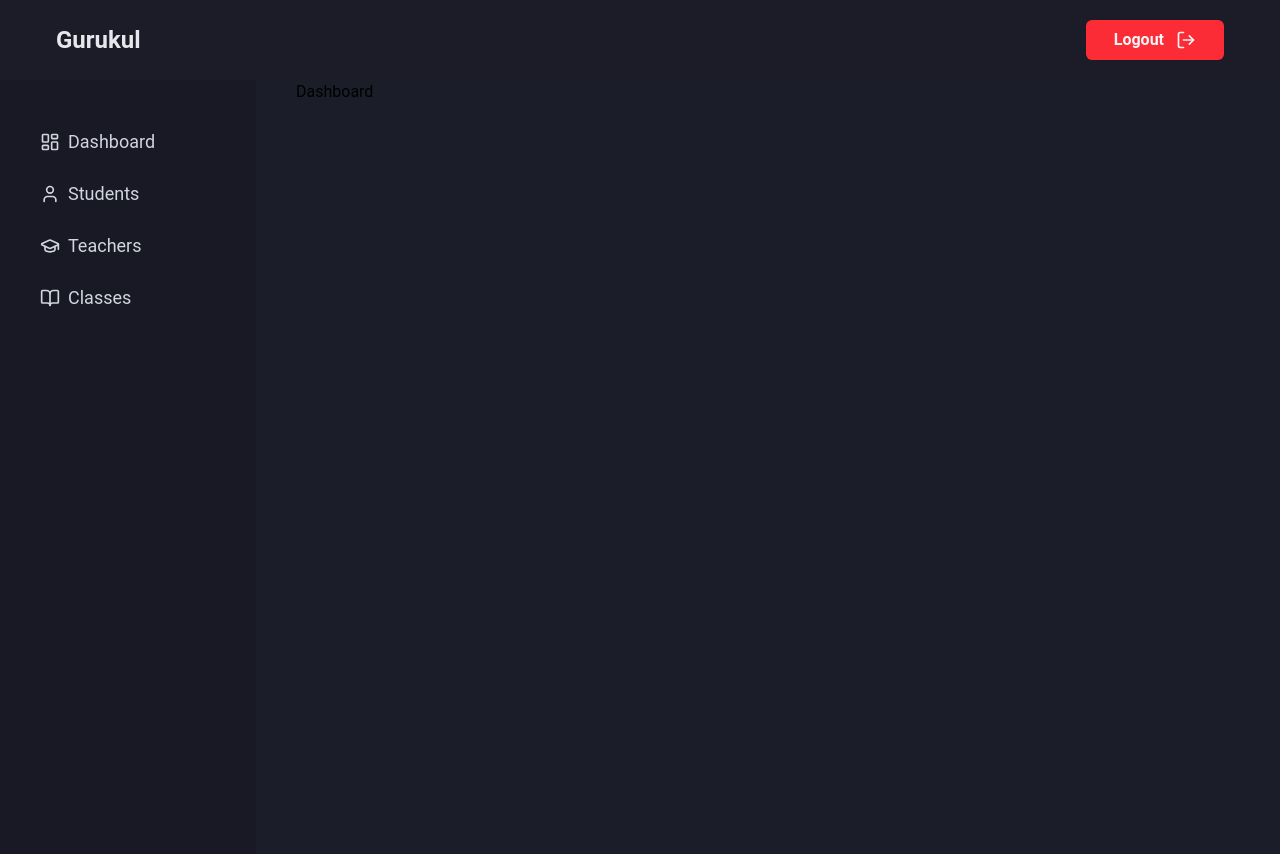
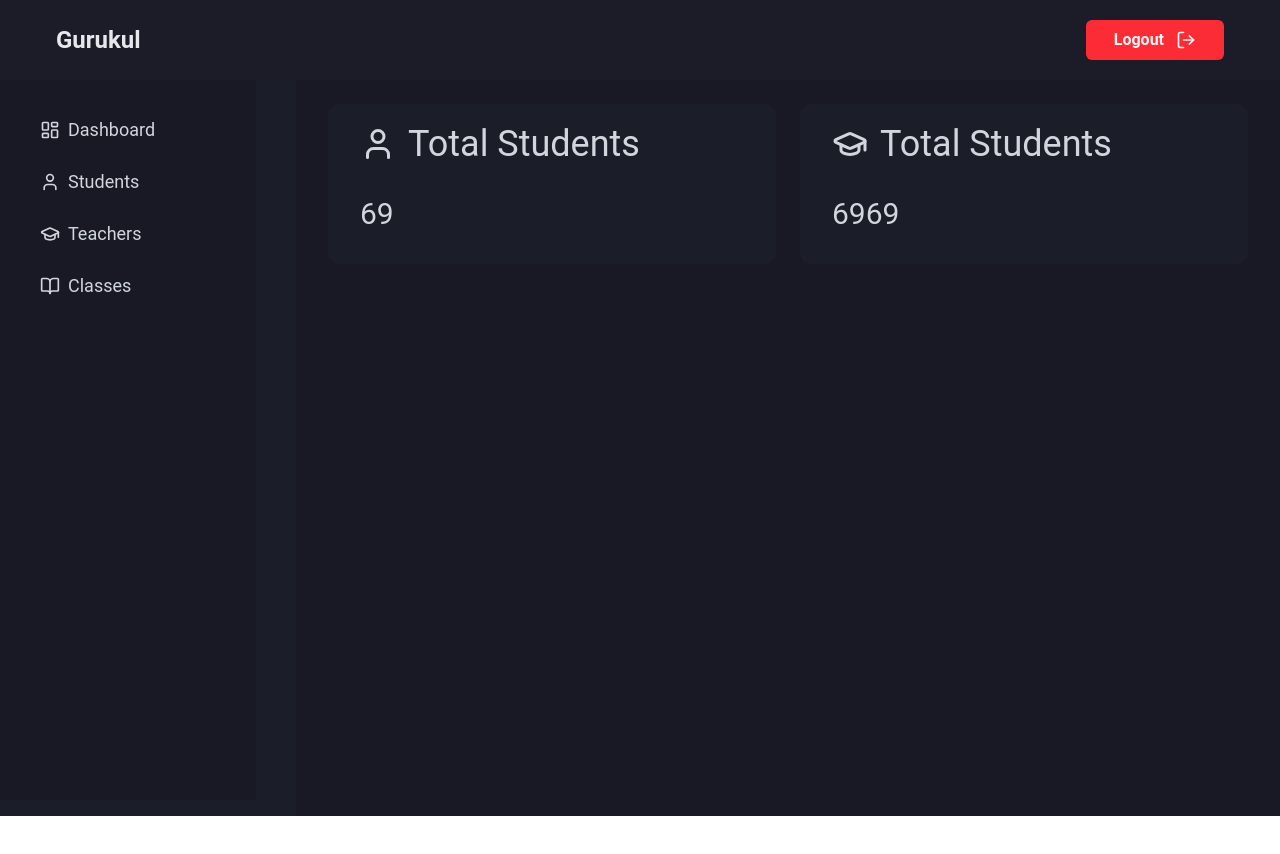
Before and after one commit to Manjeet-Yadav-777/Padhai, a React (Vite) app in the folder Frontend/: page /principal/dashboard in a window 1280 px wide. Shown: the top 854 px of the page. After the commit the page ends 816 px from the top, so only its background shows below. Built offline with nearby package versions, Linux system fonts and the light colour scheme.

Commit message:
Dashboard created and routing setup

```diff
--- /dev/null
+++ b/Frontend/src/components/principal/Cards.jsx
@@ -0,0 +1,26 @@
+import { GraduationCap, User } from "lucide-react";
+import React from "react";
+
+const Cards = () => {
+  return (
+    <div className="min-h-[90vh] w-full bg-[#181924] text-gray-300 overflow-y-auto">
+      <div className="grid grid-cols-1 sm:grid-cols-2 gap-6">
+        <div className="h-40 bg-[#1B1D28] rounded-xl px-8 py-5 flex flex-col gap-8">
+          <h1 className="text-4xl flex items-center gap-3">
+            {" "}
+            <User size={36} /> Total Students
+          </h1>
+          <span className="text-3xl">69</span>
+        </div>
+        <div className="h-40 bg-[#1B1D28] rounded-xl px-8 py-5 flex flex-col gap-8">
+          <h1 className="text-4xl flex items-center gap-3">
+            <GraduationCap size={36} /> Total Students
+          </h1>
+          <span className="text-3xl">6969</span>
+        </div>{" "}
+      </div>
+    </div>
+  );
+};
+
+export default Cards;
--- a/Frontend/src/components/principal/PrincipalSidebar.jsx
+++ b/Frontend/src/components/principal/PrincipalSidebar.jsx
@@ -23,7 +23,7 @@ const PrincipalSidebar = () => {
   ];
 
   return (
-    <div className="bg-[#181924] min-h-[100vh] min-w-64 text-gray-300 flex flex-col px-10 py-10 gap-2">
+    <div className="bg-[#181924] min-h-[90vh] min-w-64 text-gray-300 flex flex-col px-10 py-7 gap-2">
       {menuItems.map((item) => {
         return (
           <Link to={item.link} className="py-2 text-lg flex items-center gap-2">
--- a/Frontend/src/index.css
+++ b/Frontend/src/index.css
@@ -3,6 +3,16 @@
 *{
     font-family: "Roboto", sans-serif;
 }
+
+.scrollbar-hide::-webkit-scrollbar {
+  display: none;
+}
+
+.scrollbar-hide {
+  -ms-overflow-style: none; /* IE & Edge */
+  scrollbar-width: none; /* Firefox */
+}
+
 
 .pb{
     color : "#161721"
--- a/Frontend/src/layouts/principal/PrincipalLayout.jsx
+++ b/Frontend/src/layouts/principal/PrincipalLayout.jsx
@@ -5,12 +5,21 @@ import PrincipalSidebar from "../../components/principal/PrincipalSidebar";
 
 const PrincipalLayout = () => {
   return (
-    <div className="min-h-[100vh] max-w-[100vw] bg-[#1B1D28]">
+    <div className="min-h-[100vh] max-w-[100vw] bg-[#1B1D28] flex flex-col">
+      {/* Navbar */}
       <PrincipalNavbar />
 
-      <div className="flex gap-10">
-        <PrincipalSidebar />
-        <Outlet />
+      {/* Main content area */}
+      <div className="flex flex-1 gap-10">
+        {/* Sidebar */}
+        <div className="h-[calc(100vh-64px)] overflow-auto scrollbar-hide">
+          <PrincipalSidebar />
+        </div>
+
+        {/* Dashboard / Outlet */}
+        <div className="flex-1 h-[calc(100vh-64px)] overflow-auto scrollbar-hide">
+          <Outlet />
+        </div>
       </div>
     </div>
   );
--- a/Frontend/src/pages/principal/PrincipalDashbboard.jsx
+++ b/Frontend/src/pages/principal/PrincipalDashbboard.jsx
@@ -1,7 +1,13 @@
 import React from "react";
+import Cards from "../../components/principal/Cards";
 
-const PrincipalDashbboard = () => {
-  return <div>Dashboard</div>;
+const PrincipalDashboard = () => {
+  return (
+    <div className="min-h-[90vh] w-full bg-[#181924] px-8 py-6 text-gray-300 overflow-y-auto">
+      {/* <h1 className="text-2xl mb-5 mx-2">Principal Dashboard</h1> */}
+      <Cards />
+    </div>
+  );
 };
 
-export default PrincipalDashbboard;
+export default PrincipalDashboard;
--- /dev/null
+++ b/Frontend/src/pages/principal/PrincipalStudents.jsx
@@ -0,0 +1,11 @@
+import React from "react";
+
+const PrincipalStudents = () => {
+  return (
+    <div className="min-h-[90vh] w-full bg-[#181924] px-8 py-6 text-gray-300 overflow-y-auto">
+      Students
+    </div>
+  );
+};
+
+export default PrincipalStudents;
--- /dev/null
+++ b/Frontend/src/pages/principal/PrincipalTeachers.jsx
@@ -0,0 +1,11 @@
+import React from "react";
+
+const PrincipalTeachers = () => {
+  return (
+    <div className="min-h-[90vh] w-full bg-[#181924] px-8 py-6 text-gray-300 overflow-y-auto">
+      Teachers
+    </div>
+  );
+};
+
+export default PrincipalTeachers;
--- a/Frontend/src/routes/AppRouter.jsx
+++ b/Frontend/src/routes/AppRouter.jsx
@@ -3,6 +3,8 @@ import { Route, Routes } from "react-router-dom";
 import Login from "../pages/common/Login";
 import PrincipalLayout from "../layouts/principal/principalLayout";
 import PrincipalDashbboard from "../pages/principal/PrincipalDashbboard";
+import PrincipalStudents from "../pages/principal/PrincipalStudents";
+import PrincipalTeachers from "../pages/principal/PrincipalTeachers";
 
 const AppRouter = () => {
   return (
@@ -10,6 +12,8 @@ const AppRouter = () => {
       <Route path="/" element={<Login />} />
       <Route path="/principal" element={<PrincipalLayout />}>
         <Route path="dashboard" element={<PrincipalDashbboard />} />
+        <Route path="students" element={<PrincipalStudents />} />
+        <Route path="teachers" element={<PrincipalTeachers />} />
       </Route>
     </Routes>
   );
```
